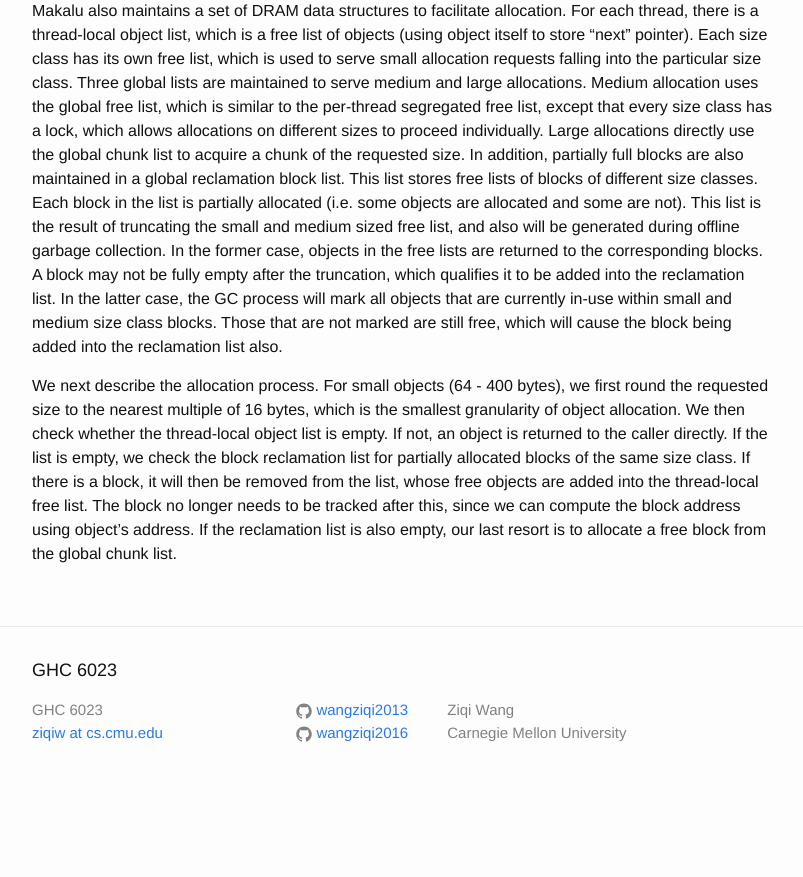
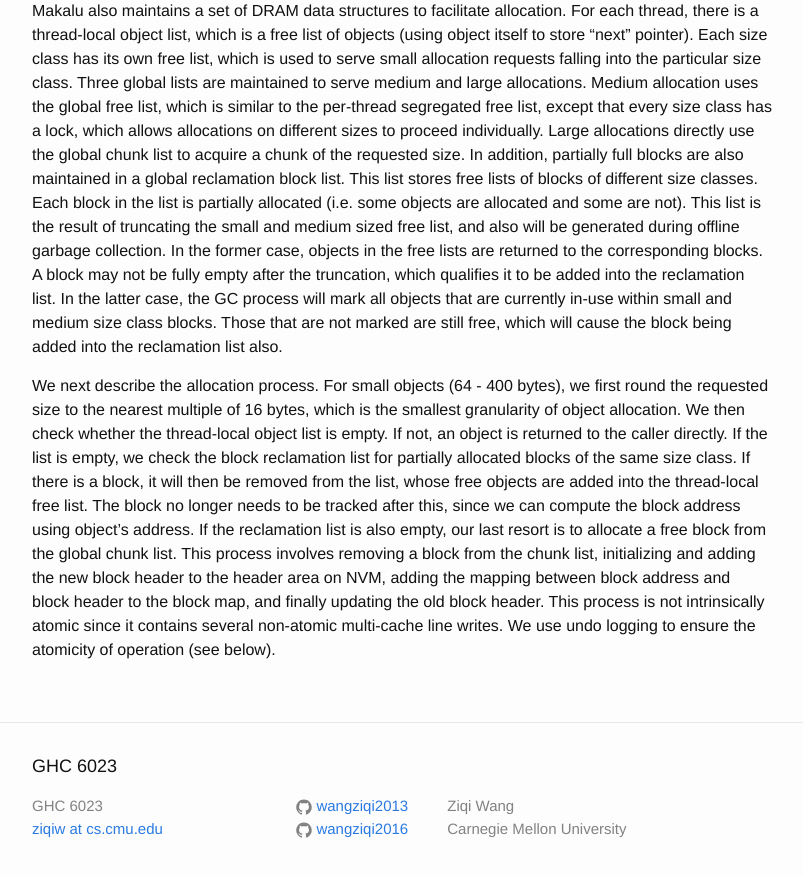
Before and after one commit to wangziqi2013/wangziqi2013.github.io, a Jekyll site: the page built from _posts/2019-11-18-makalu.markdown, in a window 1280 px wide and 900 px high, scrolled down 2824 px. Shown: the top 877 px of the window, without its empty margins (238-1041 px from the left). Built offline with Jekyll 4.4.1, drawn with Linux system fonts in a browser that asks for light colours; before the commit the page ends 3628 px from its top, so only the background shows below that.

Commit message:
Adding new block

```diff
--- a/_posts/2019-11-18-makalu.markdown
+++ b/_posts/2019-11-18-makalu.markdown
@@ -117,4 +117,8 @@ object list is empty. If not, an object is returned to the caller directly. If t
 reclamation list for partially allocated blocks of the same size class. If there is a block, it will then be removed
 from the list, whose free objects are added into the thread-local free list. The block no longer needs to be tracked
 after this, since we can compute the block address using object's address. If the reclamation list is also empty, our
-last resort is to allocate a free block from the global chunk list.
+last resort is to allocate a free block from the global chunk list. This process involves removing a block from the
+chunk list, initializing and adding the new block header to the header area on NVM, adding the mapping between block
+address and block header to the block map, and finally updating the old block header. This process is not intrinsically
+atomic since it contains several non-atomic multi-cache line writes. We use undo logging to ensure the atomicity
+of operation (see below).
```
